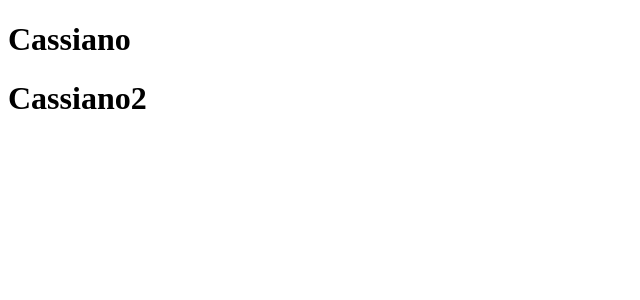
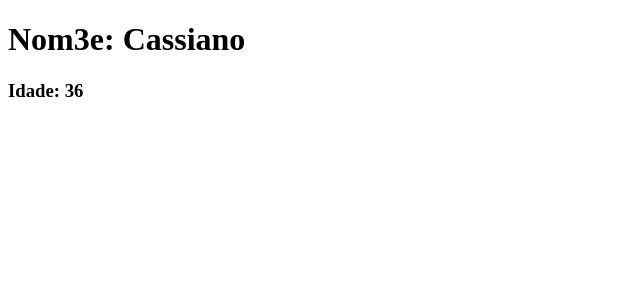
Before and after one commit to Cassianosch/curso-percursor-web-2022, a React (Create React App) app in the folder react/curso-programadorcs-parte1-app/: page / in a window 1280 px wide. Shown: the top 300 px of the page, without its empty margins (0-640 px from the left). Built offline with nearby package versions, Linux system fonts and the light colour scheme.

Commit message:
fix: aula parametros

```diff
--- a/react/curso-programadorcs-parte1-app/src/Banner/Banner.js
+++ b/react/curso-programadorcs-parte1-app/src/Banner/Banner.js
@@ -1,5 +1,14 @@
-export const Banner = () => {
-  return <h1>Cassiano</h1>;
+export const Banner = (dadosUsuario) => {
+  console.log("====================================");
+  console.log(dadosUsuario);
+  console.log("====================================");
+  const { nome, idade } = dadosUsuario;
+  return (
+    <div>
+      <h1 onClick={() => console.log(nome)}>Nom3e: {nome}</h1>
+      <h3>Idade: {idade}</h3>
+    </div>
+  );
 };
 export const Banner2 = () => {
   return <h1>Cassiano2</h1>;
--- a/react/curso-programadorcs-parte1-app/src/index.js
+++ b/react/curso-programadorcs-parte1-app/src/index.js
@@ -4,10 +4,16 @@ import ReactDOM from "react-dom/client";
 import Banner, { Banner2 } from "./Banner";
 
 const root = ReactDOM.createRoot(document.getElementById("root"));
+
+const dadosUsuario = {
+  nome: "Cassiano",
+  idade: 36,
+};
+
 root.render(
   <div>
-    <Banner />
-    <Banner2 />
+    <Banner {...dadosUsuario} />
+    {/* <Banner2 /> */}
     {/* <h1>Programador CS</h1>
     <h2>Curso de React</h2> */}
   </div>
```
